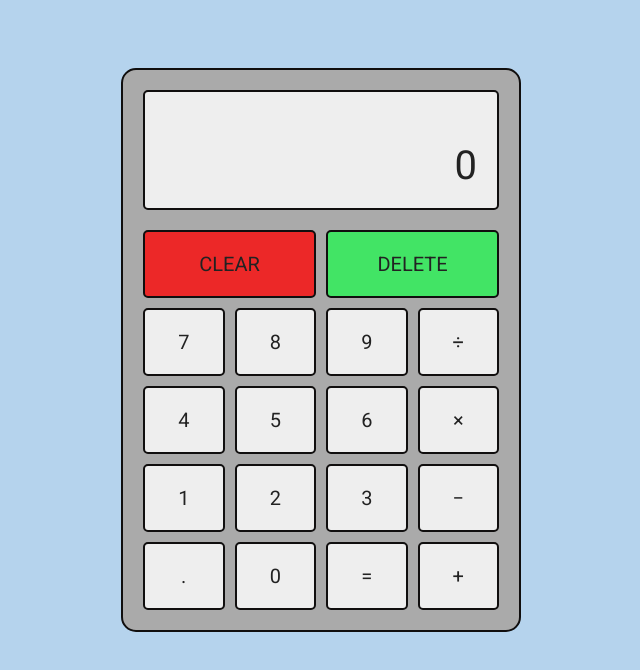
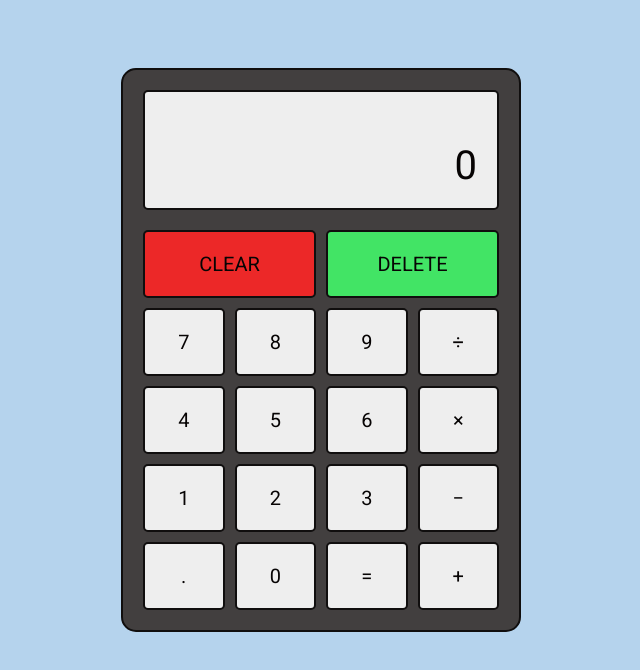
Before and after one commit to Bhalekar2410/Calculator, a plain HTML site: page index.html in a window 1280 px wide. Shown: the whole page, without its empty margins (319-959 px from the left). Drawn offline with Linux system fonts and the light colour scheme.

Commit message:
update calculator.css

```diff
--- a/Calculator.css
+++ b/Calculator.css
@@ -1,12 +1,12 @@
 :root {
     --background: #b5d3ed;
-    --font: #222;
+    --font: #070404;
     --border: #100e0e;
     --screen: #eee;
-    --calculator: #aaa;
+    --calculator: #423f3f;
     --btn: #eee;
-    --btn-hover: #f2c8c8;
-    --btn-active: #858080;
+    --btn-hover: #b5d3ed;
+    --btn-active: #d5f0f8;
     --btn-red: rgb(236, 40, 40);
     --btn-red-hover: rgb(200, 10, 10);
     --btn-red-active: rgb(250, 123, 123);
```
